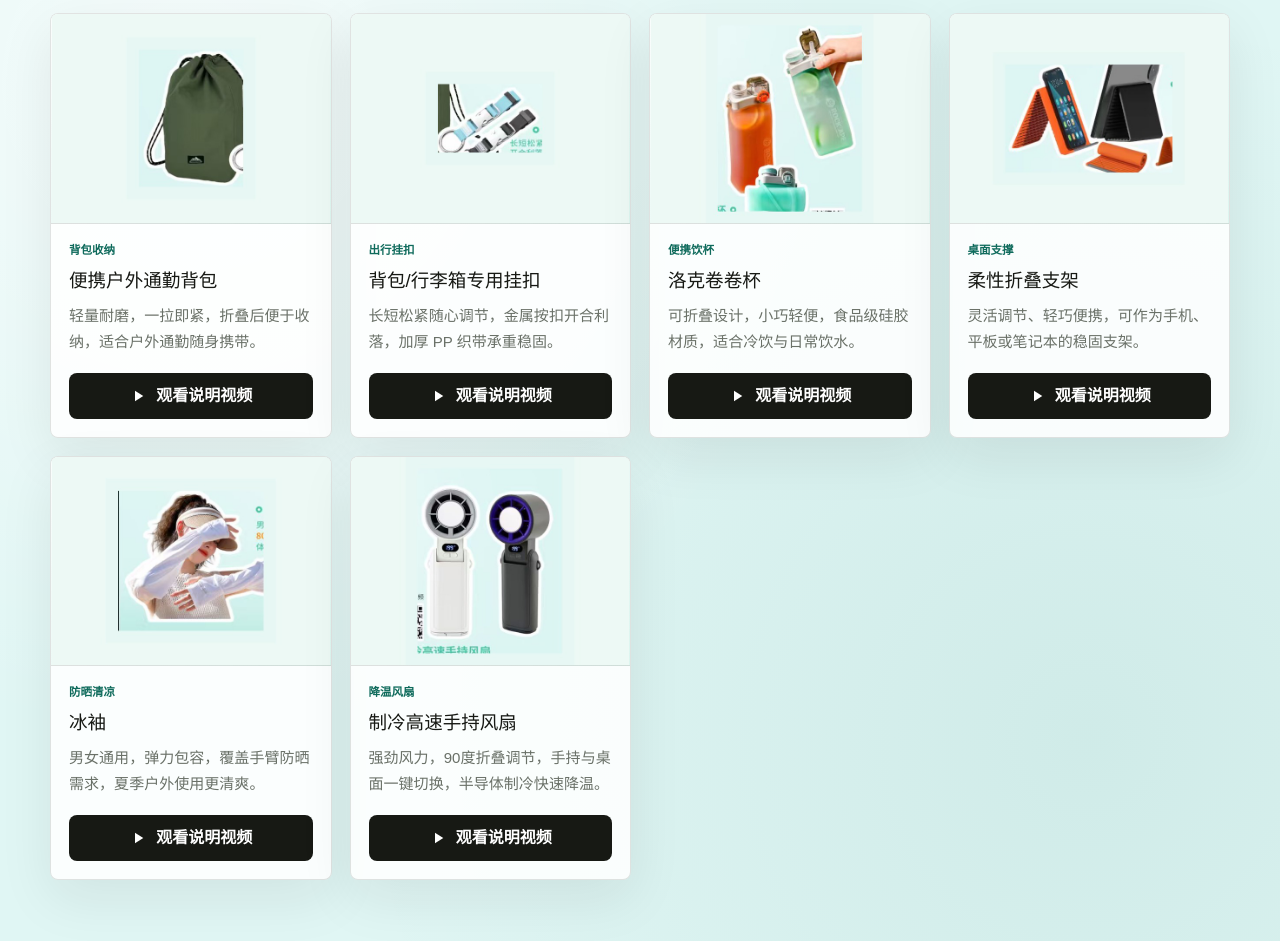
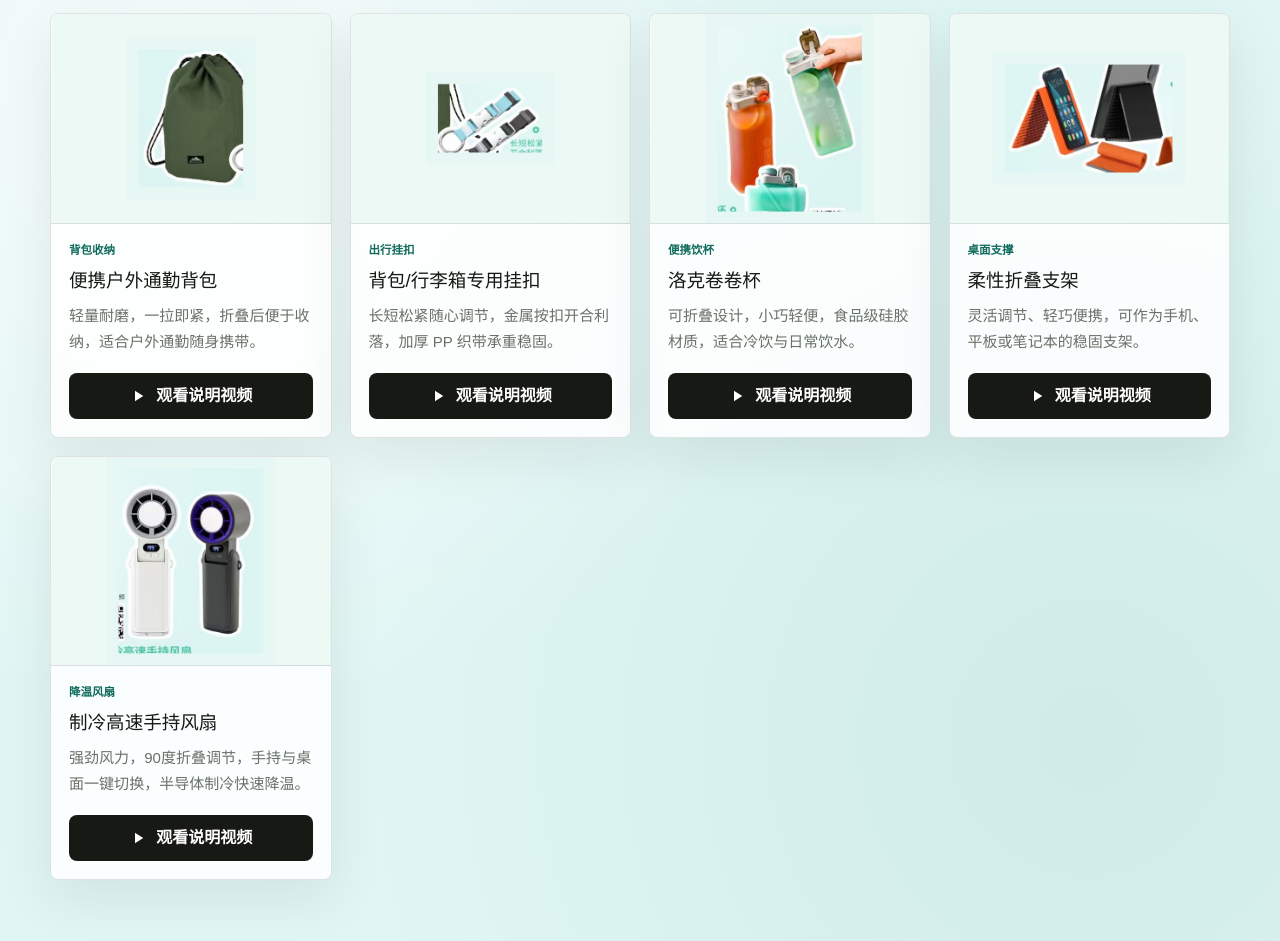
Before and after one commit to ChillyChou/user_html, a plain HTML site: page index.html in a window 1280 px wide. Shown: the part 245-1186 px from the top of the page. Drawn offline with nearby package versions, Linux system fonts and the light colour scheme.

Commit message:
Add files via upload

```diff
--- a/index.html
+++ b/index.html
@@ -413,10 +413,6 @@
 
     <script>
       const assetBase = window.location.pathname.includes("/src/") ? "../data/export/assets/" : "assets/";
-      const bilibiliUrl =
-        "https://www.bilibili.com/video/BV1jjJG6UEUr/?spm_id_from=333.1387.homepage.video_card.click&vd_source=4c04b892613e29c77c94fbeb6f8a0af9";
-      const bilibiliEmbedUrl =
-        "https://player.bilibili.com/player.html?bvid=BV1jjJG6UEUr&page=1&high_quality=1&autoplay=1";
 
       const products = [
         {
@@ -424,48 +420,40 @@
           type: "背包收纳",
           description: "轻量耐磨，一拉即紧，折叠后便于收纳，适合户外通勤随身携带。",
           image: `${assetBase}commute-backpack.jpg`,
-          videoUrl: bilibiliUrl,
-          embedUrl: bilibiliEmbedUrl,
+          videoUrl: "https://www.bilibili.com/video/BV1pxjV6DED1/?vd_source=b8209fbcb52a7a8d687fd556c95f30f3",
+          embedUrl: "https://player.bilibili.com/player.html?bvid=BV1pxjV6DED1&page=1&high_quality=1&autoplay=1",
         },
         {
           name: "背包/行李箱专用挂扣",
           type: "出行挂扣",
           description: "长短松紧随心调节，金属按扣开合利落，加厚 PP 织带承重稳固。",
           image: `${assetBase}luggage-strap-hook.jpg`,
-          videoUrl: bilibiliUrl,
-          embedUrl: bilibiliEmbedUrl,
+          videoUrl: "https://www.bilibili.com/video/BV1f9jG6kEPN/?vd_source=b8209fbcb52a7a8d687fd556c95f30f3",
+          embedUrl: "https://player.bilibili.com/player.html?bvid=BV1f9jG6kEPN&page=1&high_quality=1&autoplay=1",
         },
         {
           name: "洛克卷卷杯",
           type: "便携饮杯",
           description: "可折叠设计，小巧轻便，食品级硅胶材质，适合冷饮与日常饮水。",
           image: `${assetBase}lock-collapsible-cup.jpg`,
-          videoUrl: bilibiliUrl,
-          embedUrl: bilibiliEmbedUrl,
+          videoUrl: "https://www.bilibili.com/video/BV179jG6kEZt/?vd_source=b8209fbcb52a7a8d687fd556c95f30f3",
+          embedUrl: "https://player.bilibili.com/player.html?bvid=BV179jG6kEZt&page=1&high_quality=1&autoplay=1",
         },
         {
           name: "柔性折叠支架",
           type: "桌面支撑",
           description: "灵活调节、轻巧便携，可作为手机、平板或笔记本的稳固支架。",
           image: `${assetBase}flexible-folding-stand.jpg`,
-          videoUrl: bilibiliUrl,
-          embedUrl: bilibiliEmbedUrl,
-        },
-        {
-          name: "冰袖",
-          type: "防晒清凉",
-          description: "男女通用，弹力包容，覆盖手臂防晒需求，夏季户外使用更清爽。",
-          image: `${assetBase}cooling-sleeves.jpg`,
-          videoUrl: bilibiliUrl,
-          embedUrl: bilibiliEmbedUrl,
+          videoUrl: "https://www.bilibili.com/video/BV1AxjV6DEWz/?vd_source=b8209fbcb52a7a8d687fd556c95f30f3",
+          embedUrl: "https://player.bilibili.com/player.html?bvid=BV1AxjV6DEWz&page=1&high_quality=1&autoplay=1",
         },
         {
           name: "制冷高速手持风扇",
           type: "降温风扇",
           description: "强劲风力，90度折叠调节，手持与桌面一键切换，半导体制冷快速降温。",
           image: `${assetBase}handheld-cooling-fan.jpg`,
-          videoUrl: bilibiliUrl,
-          embedUrl: bilibiliEmbedUrl,
+          videoUrl: "https://www.bilibili.com/video/BV1E9jG6kEjU/?vd_source=b8209fbcb52a7a8d687fd556c95f30f3",
+          embedUrl: "https://player.bilibili.com/player.html?bvid=BV1E9jG6kEjU&page=1&high_quality=1&autoplay=1",
         },
       ];
 
```
